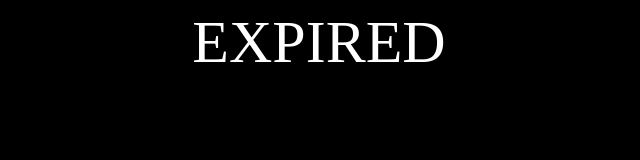
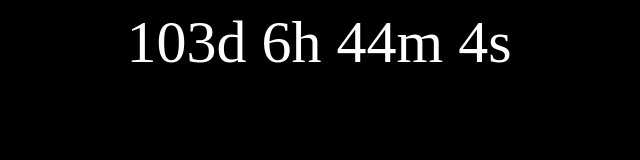
Before and after one commit to rodrigo-xavier/count, a plain HTML site: page index.html in a window 1280 px wide. Shown: the whole page, without its empty margins (321-961 px from the left). Drawn offline with Linux system fonts and the light colour scheme.

Commit message:
Update index.html

```diff
--- a/index.html
+++ b/index.html
@@ -25,7 +25,7 @@
 
     <script>
       // Set the date we're counting down to
-      var countDownDate = new Date("March 18, 2024 00:00:01").getTime();
+      var countDownDate = new Date("October 14, 2024 00:00:01").getTime();
 
       // Update the count down every 1 second
       var x = setInterval(function () {
```
